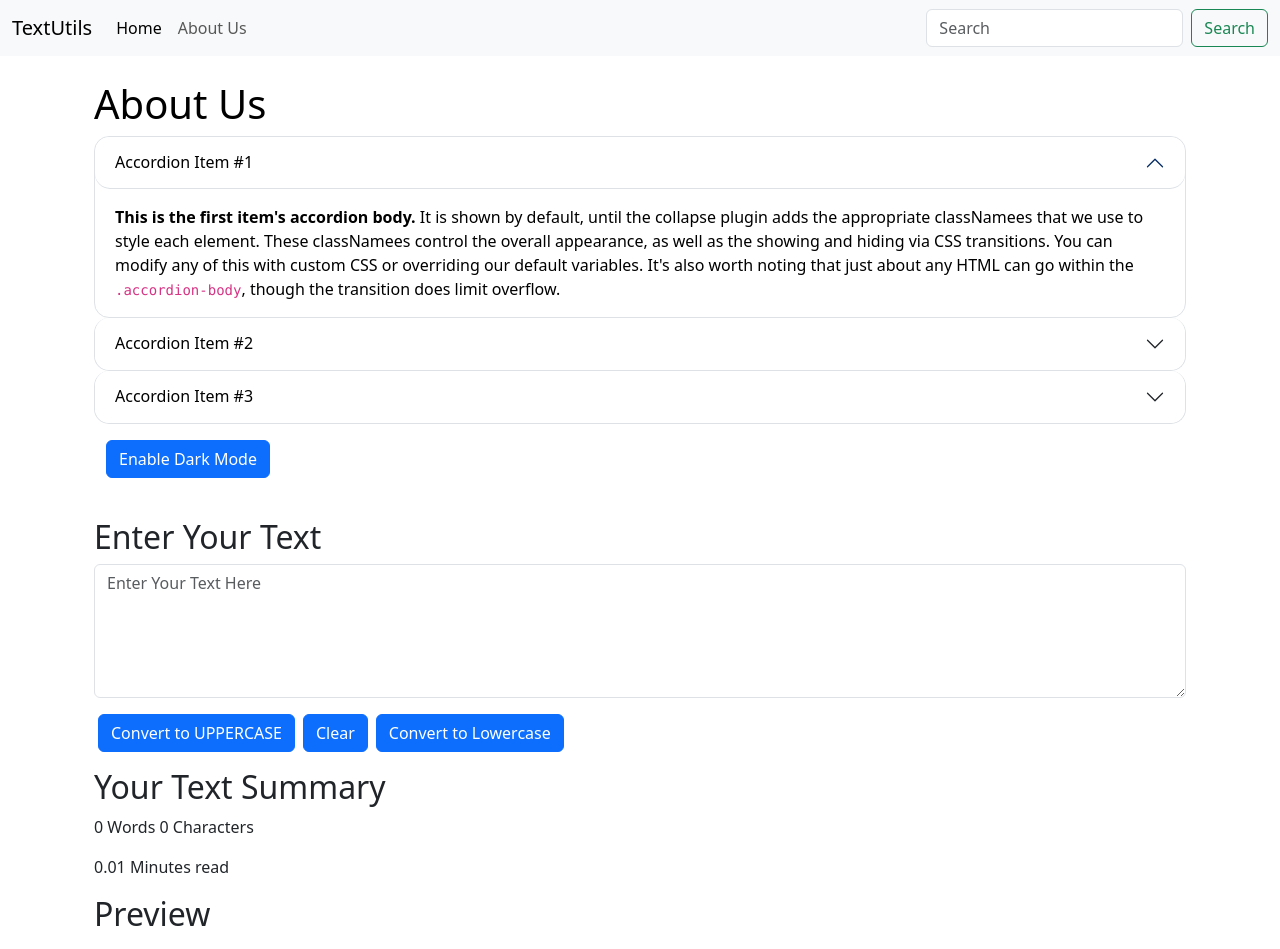
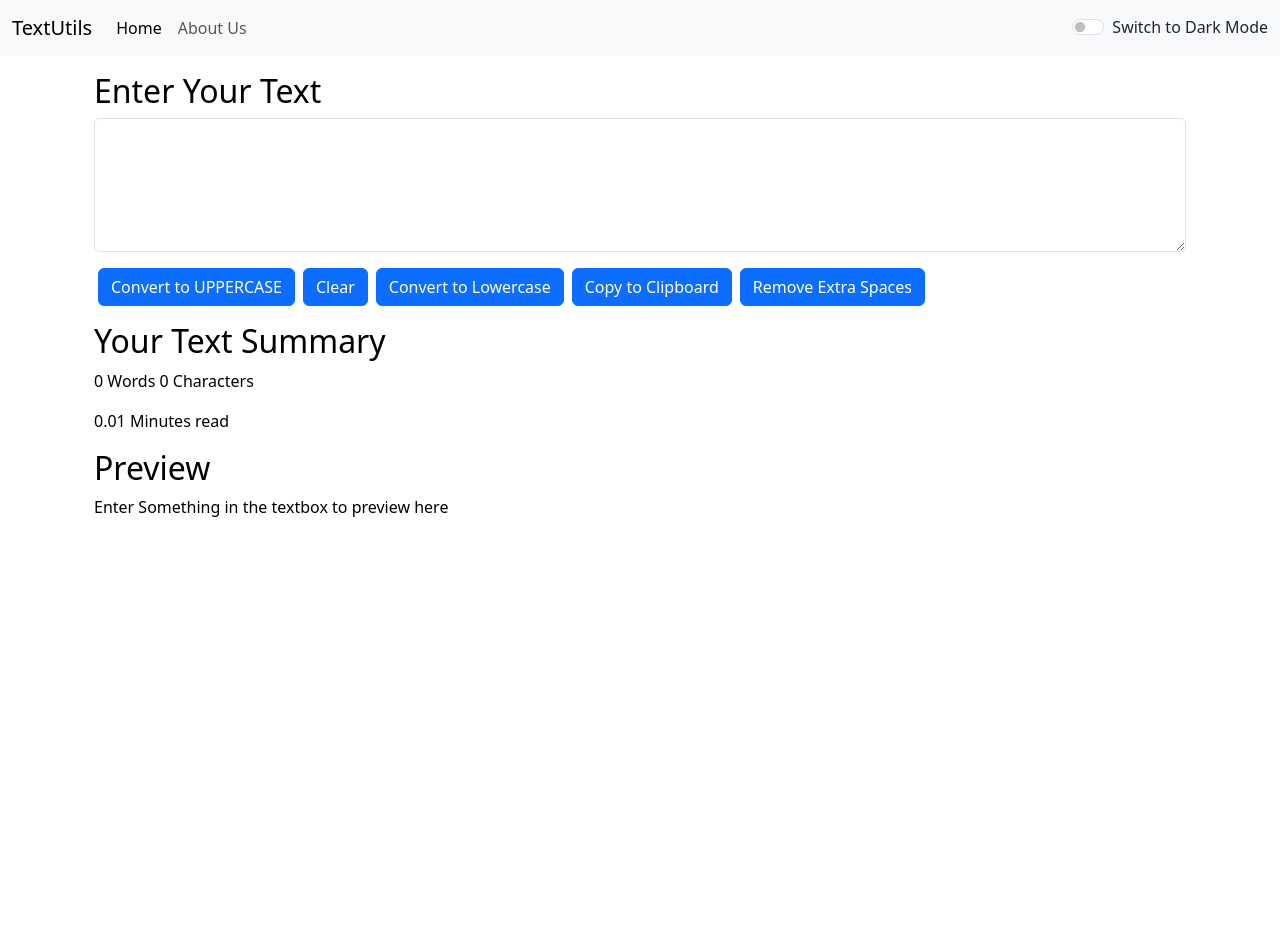
Before and after one commit to DEV-NISHANT-HERE/textutils, a React (Create React App) app: page / in a window 1280 px wide. After the commit the page ends 800 px from the top, so only its background shows below. Built offline with nearby package versions, Linux system fonts and the light colour scheme.

Commit message:
Completed Adding Alerts to the website

```diff
--- a/src/App.css
+++ b/src/App.css
@@ -9,7 +9,7 @@
 
 @media (prefers-reduced-motion: no-preference) {
   .App-logo {
-    animation: App-logo-spin infinite 20s linear;
+    animation: App-logo-spin infinite 1s linear;
   }
 }
 
--- a/src/App.js
+++ b/src/App.js
@@ -1,20 +1,52 @@
 //import logo from './logo.svg';
 // import './App.css';
+import React, {useState} from 'react';
 import About from './Components/About';
 import Navbar from './Components/Navbar';
 import Textform from './Components/Textform';
+import Alert from './Components/Alert';
 
 
 function App() {
+  const [mode, setmode] = useState('light'); //whether dark mode is enabled or not
+  const [alert, setAlert] = useState(null);
+
+  const showAlert = (message, type) => {
+    setAlert({
+      msg: message || "Something went Wrong",
+      type: type || "info"
+    })
+    setTimeout( () => {
+     setAlert(null);
+    },1500)
+  }
+
+  const toggleMode=()=>{
+    if (mode === 'light'){
+      setmode('dark');
+      document.body.style.backgroundColor = '#121212';
+      showAlert("Dark Mode has been Enabled", "success");
+    }
+    else{
+      setmode('light');
+      document.body.style.backgroundColor = 'white';
+      showAlert("Light Mode has been Enabled", "success");
+    }
+  }
   return (
     <>
       {/* <Navbar title="TextUtils" aboutText ="About TextUtils" /> */}
       {/* <Navbar/> */}
-      <Navbar title = "TextUtils" />
+
+      <Navbar title = "TextUtils" mode={mode} toggleMode={toggleMode}/>
+      <Alert alert={alert}/>
+
+
       <div className="container my-3">
-      <About/>
-      <Textform  Heading= "Enter Your Text" />
+      {/* <About/> */}
+      <Textform showAlert={showAlert} Heading= "Enter Your Text" mode={mode}/>
       </div>
+
     </>
   );
 }
--- /dev/null
+++ b/src/Components/Alert.js
@@ -0,0 +1,18 @@
+import React from 'react'
+
+function Alert(props) {
+    const capitalise = (word) => {
+        const lower = word.toLowerCase();
+        return lower.charAt(0).toUpperCase() + lower.slice(1);
+    }
+
+  return (props.alert &&
+    <div>
+      <div className={`alert alert-${props.alert.type} alert-dismissible fade show`} role="alert">
+        <strong>{capitalise(props.alert.type)} </strong> : {props.alert.msg}
+  </div>
+    </div >
+  )
+}
+
+export default Alert
--- a/src/Components/Navbar.js
+++ b/src/Components/Navbar.js
@@ -2,12 +2,12 @@ import React from 'react'
 import PropTypes from 'prop-types'
 
 
-export default function Navbar(tullu) {
+export default function Navbar(props) {
   return (
 
-    <nav className="navbar navbar-expand-lg bg-body-tertiary ">
+    <nav className={`navbar navbar-expand-lg navbar-${props.mode}  bg-${props.mode}`}>
   <div className="container-fluid">
-    <a className="navbar-brand" href="/">{tullu.title}</a>
+    <a className="navbar-brand" href="/">{props.title}</a>
     <button className="navbar-toggler" type="button" data-bs-toggle="collapse" data-bs-target="#navbarSupportedContent" aria-controls="navbarSupportedContent" aria-expanded="false" aria-label="Toggle navigation">
       <span className="navbar-toggler-icon"></span>
     </button>
@@ -17,14 +17,18 @@ export default function Navbar(tullu) {
           <a className="nav-link active" aria-current="page" href="/">Home</a>
         </li>
         <li className="nav-item">
-          <a className="nav-link" href="/">{tullu.aboutText}</a>
+          <a className="nav-link" href="/">{props.aboutText}</a>
         </li>
 
       </ul>
-      <form className="d-flex" role="search">
+      {/* <form className="d-flex" role="search">
         <input className="form-control me-2" type="search" placeholder="Search" aria-label="Search"/>
         <button className="btn btn-outline-success" type="submit">Search</button>
-      </form>
+      </form> */}
+      <div className={`form-check form-switch text-${props.mode === 'light' ? 'dark' : 'light'} `}>
+  <input className="form-check-input" type="checkbox" role="switch" id="flexSwitchCheckDefault" onClick={props.toggleMode}/>
+  <label className="form-check-label" htmlFor="flexSwitchCheckDefault">Switch to {props.mode === 'light' ? 'Dark' : 'Light'} Mode</label>
+</div>
     </div>
   </div>
 </nav>
--- a/src/Components/Textform.js
+++ b/src/Components/Textform.js
@@ -7,42 +7,70 @@ export default function Textform(props) {
         //console.log("Uppercase was clicked");
         let newText = text.toUpperCase();
         setText(newText);
+        props.showAlert("Converted to UpperCase","success");
     }
 
     const handleClearClick = () => {
       //console.log("Uppercase was clicked");
       let newText = "";
       setText(newText);
+      props.showAlert("Cleared Textarea","success");
+
   }
 
     const handleLoClick = () => {
       //console.log("Uppercase was clicked");
       let newText = text.toLowerCase();
       setText(newText);
+      props.showAlert("Converted to LowerCase","success");
   }
+
+  const handleCopy = () => {
+    console.log('I am a copy');
+    var text = document.getElementById('myBox');
+    text.select();
+    text.setSelectionRange(0,9999);
+    navigator.clipboard.writeText(text.value);
+    props.showAlert("Copied to Clipboard","success");
+  }
+
+const handleExtraSpaces = () => {
+  let newText = text.split(/[ ]+/);
+  setText(newText.join(" "));
+  props.showAlert("Removed Extra Spaces","success");
+}
 
     const handleOnChange = (event) => {
         //console.log("Clicked")
         setText(event.target.value);
-        console.log(event.target.value);
+        // console.log(event.target.value);
     }
+
+
 
     const [text, setText] = useState("");
     //text = "new text"; //Wrong Way to change the state
     //setText("new Text"); //Correct Way
 
     return (
-<>
-  <div className='container'>
+      <div style={{color: props.mode === 'dark' ? 'white' : 'black'}}>
+
+  <div className='container' style={{color: props.mode === 'dark' ? 'white' : 'black'}}>
     <h2>{props.Heading}</h2>
 
     <div className="mb-3">
-        <textarea className="form-control" placeholder="Enter Your Text Here" value={text} onChange={handleOnChange} id="myBox" rows="5" />
+        <textarea className="form-control"
+        style = {{backgroundColor: props.mode === 'dark' ? '#343a40' : 'white',
+        color: props.mode === 'dark' ? 'white' : 'black',
+      }}
+       value={text} onChange={handleOnChange} id="myBox" rows="5" />
     </div>
 
     <button  className="btn btn-primary mx-1" onClick={handleUpClick} >Convert to UPPERCASE</button>
     <button  className="btn btn-primary mx-1" onClick={handleClearClick} >Clear</button>
     <button  className="btn btn-primary mx-1" onClick={handleLoClick} >Convert to Lowercase</button>
+    <button  className="btn btn-primary mx-1" onClick={handleCopy} >Copy to Clipboard</button>
+    <button  className="btn btn-primary mx-1" onClick={handleExtraSpaces} >Remove Extra Spaces</button>
   </div>
 
   <div className="container my-3" >
@@ -50,10 +78,12 @@ export default function Textform(props) {
     <p> {text.split(" ").length-1} Words  {text.length} Characters</p>
     <p>{(0.01)*text.split(" ").length} Minutes read</p>
     <h2>Preview</h2>
-    <p>{text}</p>
+    <p>{text.length>0 ? text : "Enter Something in the textbox to preview here"}</p>
   </div>
+      </div>
 
-  </>
+
+
   )
 }
 
```
